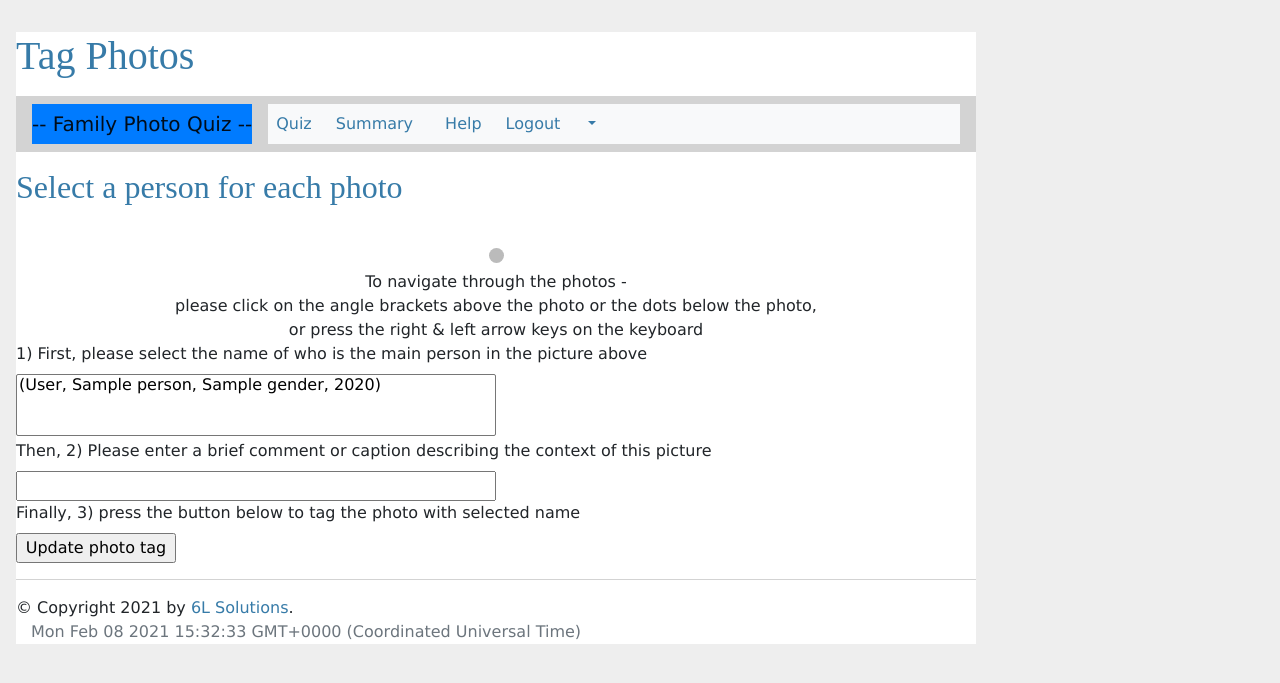
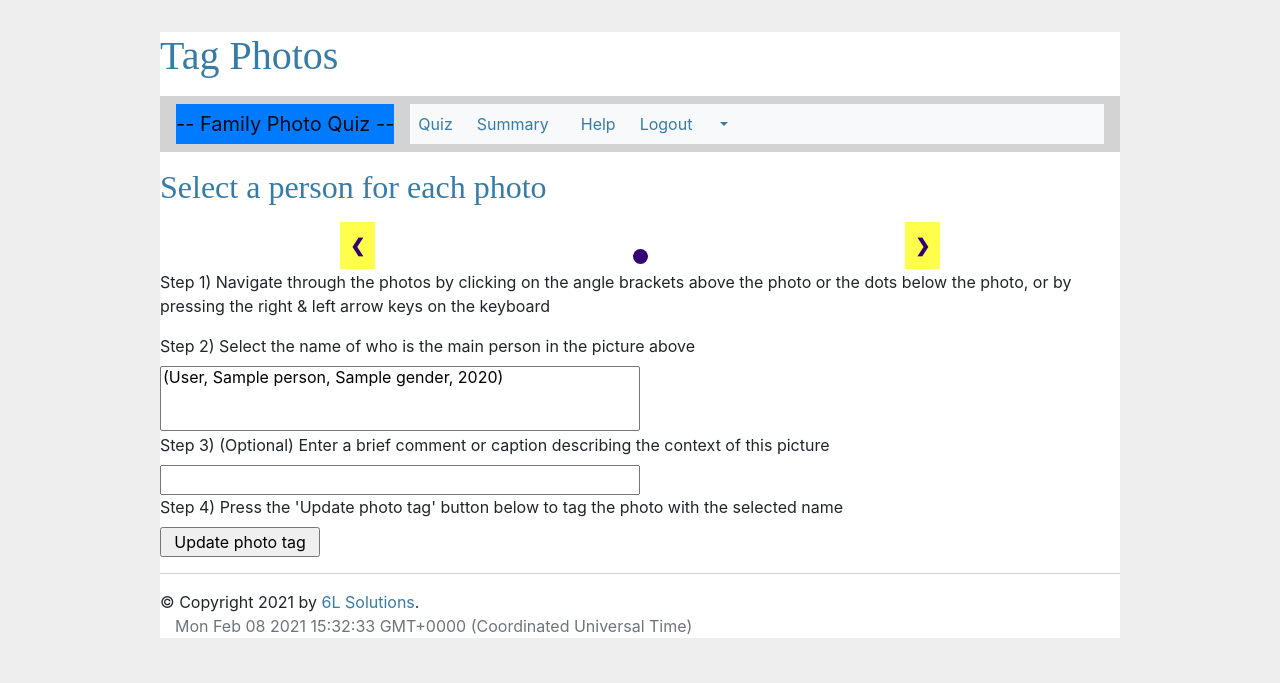
Before and after one commit to bvbgrad/fpq02, a Python web app: template app/templates/templates_mx/tag_photos.html in a window 1280 px wide. Shown: the top 683 px of the page. Run offline with Jinja, Linux system fonts and the light colour scheme; the template is opened without the code that fills it: most values are stand-ins (such as "Sample title", 1, 10 or a date in 2020); some libraries are stand-ins or nearby versions.

Commit message:
Try new slide gallary structure - no image displayed

```diff
--- a/app/main/fpq_views.py
+++ b/app/main/fpq_views.py
@@ -318,6 +318,7 @@
     photo_list = []
     i = 0
     for i, photo in enumerate(photos):
+    # TODO remove 'if i > 5: break' line after fixing photo tagging algorithm
         if i > 5: break
         if photo.PersonIdFK != 0:
             # person = persons[photo.PersonIdFK]
@@ -327,7 +328,7 @@
                 photo_person = "{}, {} ({}) ({})" \
                     .format(person.surname, person.given_names,
                             person.gender, person.year_born)
-            except AttributeError as e:
+            except AttributeError:
                 logger.exception(f"problem with person object for photo id = {photo.id}")
         else:
             photo_person = None
--- a/app/templates/templates_mx/tag_photos.html
+++ b/app/templates/templates_mx/tag_photos.html
@@ -4,7 +4,70 @@
     <meta name="viewport" content="width=device-width, initial-scale=.5">
     {% block styles %}
         {{ super() }}
-        <link rel="stylesheet" href="{{ url_for('static', filename='css/tag_photo.css') }}">
+        <style>
+            * {
+               box-sizing: border-box;
+            }
+            .Slide {
+               display: none;
+            }
+            img {
+               vertical-align: middle;
+               width: 100%;
+               height: 400px;
+            }
+            .slideContainer {
+               max-width: 600px;
+               position: relative;
+               margin: auto;
+            }
+            .prevBtn,
+            .nextBtn {
+               position: absolute;
+               top: 50%;
+               width: auto;
+               padding: 10px;
+               background-color: rgb(255, 255, 75);
+               color: rgb(50, 0, 116);
+               font-weight: bolder;
+               font-size: 18px;
+            }
+            .nextBtn {
+               right: 0;
+            }
+            .Caption {
+               color: #fbff09;
+               font-weight: bold;
+               font-family: "Segoe UI", Tahoma, Geneva, Verdana, sans-serif;
+               font-size: 25px;
+               padding: 8px 12px;
+               position: absolute;
+               bottom: 8px;
+               width: 100%;
+               text-align: center;
+            }
+            .Navdot {
+               cursor: pointer;
+               height: 15px;
+               width: 15px;
+               margin: 0 2px;
+               background-color: rgb(54, 5, 117);
+               border-radius: 50%;
+               display: inline-block;
+               transition: background-color 0.6s ease;
+            }
+            .selected,
+            .Navdot:hover {
+               background-color: #d9ff00;
+            }
+            @media only screen and (max-width: 450px) {
+               .prevBtn,
+               .nextBtn,
+               .Caption {
+                  font-size: 16px;
+               }
+            }
+            </style>
     {% endblock %}
     {% block title %}
         <h1>Tag Photos</h1>
@@ -14,43 +77,35 @@
 {% block content %}
     <h2 id="tag_me">Select a person for each photo</h2>
 
-    <div class="slideshow-container">
-        <a class="prev" onclick="plusSlides(-1)">&#10094;</a>
-        <a class="next" onclick="plusSlides(1)">&#10095;</a>
-
     {% if photo_list %}
+        <div class="slideContainer">
             {% for photo in photo_list %}
-                <div class="mySlides fade">
-                    <div class="numbertext">{{ photo[0] }} / {{ photo[1] }}</div>
+                <div class="Slide">
                     <img src="{{ url_for('static', filename='images/' + photo[2]) }}"
-                         style="max-width:300px"
-                         alt={{photo[2]}}>
-                    <div>Person:  {{ photo[4] }}</div>
-                    <div>Caption: {{ photo[3] }}</div>
+                        alt="{{photo[2]}}"/>
+                    <div class="Caption">Caption: {{ photo[3] }}</div>
+                </div>
+                {% endfor %}
+            <a class="prevBtn">❮</a>
+            <a class="nextBtn">❯</a>
         </div>
 
-            {% endfor %}
-
-            <a class="prev" onclick="plusSlides(-1)">&#10094;</a>
-            <a class="next" onclick="plusSlides(1)">&#10095;</a>
-            <br>
-
+        <br />
         <div style="text-align:center">
             {% for photo in photo_list %}
-                     <span class="dot" onclick="currentSlide({{ photo[0] }})"></span>
+                    <span class="Navdot" onclick="currentSlide(2)"></span>
             {% endfor %}
         </div>
 
-            <div style="text-align:center">
-                To navigate through the photos -
-                <br>please click on the angle brackets above the photo or the dots below the photo,
-                <br>or press the right & left arrow keys on the keyboard
-            </div>
+        <div style="text-align:left">
+            <p>Step 1) Navigate through the photos
+            by clicking on the angle brackets above the photo or the dots below the photo,
+            or by pressing the right & left arrow keys on the keyboard</p>
         </div>
 
         <form action="mx/update" method="post">
             <input type="hidden" name="selected_photo" id="selected_photo">
-        <label>1) First, please select the name of who is the main person in the picture above</label>
+            <label>Step 2) Select the name of who is the main person in the picture above</label>
             <br>
             <select name="selected_person" size="3">
                 {% for person in persons %}
@@ -61,9 +116,9 @@
                     {% endif %}
                 {% endfor %}
             </select>
-        <br><label>Then, 2) Please enter a brief comment or caption describing the context of this picture</label>
+            <br><label>Step 3) (Optional) Enter a brief comment or caption describing the context of this picture</label>
             <input type="text" name="comment">
-        <br><label>Finally, 3) press the button below to tag the photo with selected name</label>
+            <br><label>Step 4) Press the 'Update photo tag' button below to tag the photo with the selected name</label>
             <br><input type="submit"
                 value="Update photo tag">
         </form>
@@ -76,31 +131,38 @@
 {% endblock %}
 
 {% block script %}
+<script>
+    document.querySelector(".prevBtn").addEventListener("click", () => {
+        changeSlides(-1);
+    });
+    document.querySelector(".nextBtn").addEventListener("click", () => {
+        changeSlides(1);
+    });
     var slideIndex = 1;
     showSlides(slideIndex);
-
-    function plusSlides(n) {
-    showSlides(slideIndex += n);
+    function changeSlides(n) {
+        showSlides((slideIndex += n));
     }
-
     function currentSlide(n) {
-    showSlides(slideIndex = n);
+        showSlides((slideIndex = n));
     }
-
     function showSlides(n) {
         var i;
-    var slides = document.getElementsByClassName("mySlides");
-    var dots = document.getElementsByClassName("dot");
-    if (n > slides.length) {slideIndex = 1}
-    if (n < 1) {slideIndex = slides.length}
-    for (i = 0; i < slides.length; i++) {
-        slides[i].style.display = "none";
+        var slides = document.getElementsByClassName("Slide");
+        var dots = document.getElementsByClassName("Navdot");
+        if (n > slides.length) {
+        slideIndex = 1;
         }
-    for (i = 0; i < dots.length; i++) {
-        dots[i].className = dots[i].className.replace(" active", "");
+        if (n < 1) {
+        slideIndex = slides.length;
         }
-    slides[slideIndex-1].style.display = "block";
-    dots[slideIndex-1].className += " active";
+        Array.from(slides).forEach(item => (item.style.display = "none"));
+        Array.from(dots).forEach(
+        item => (item.className = item.className.replace(" selected", ""))
+        );
+        slides[slideIndex - 1].style.display = "block";
+        dots[slideIndex - 1].className += " selected";
     }
+ </script>
 
 {% endblock %}
```
Lines whose indentation alone changed are shown as unchanged.
